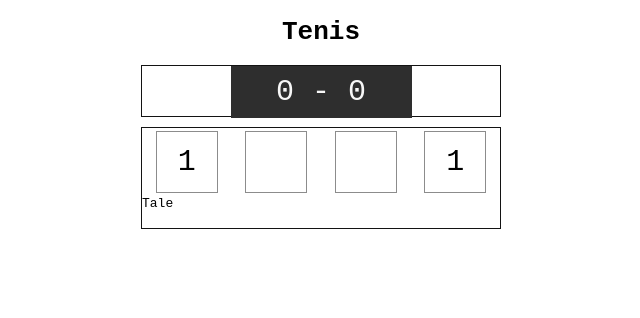
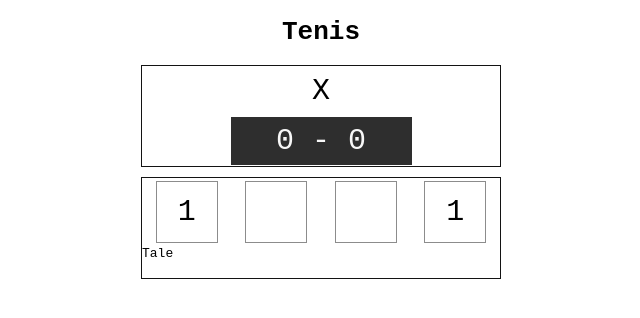
Before and after one commit to bcmfranco/tenis, a plain HTML site: page index.html in a window 1280 px wide. Shown: the whole page, without its empty margins (319-959 px from the left). Drawn offline with Linux system fonts and the light colour scheme.

```diff
--- a/index.html
+++ b/index.html
@@ -14,6 +14,7 @@
     <h1>Tenis</h1>
 
     <div id="board" class="light_borders">
+        <div id="set_score">x</div>
         <div id="game_score">0 - 0</div>
     </div>
 
--- a/main.js
+++ b/main.js
@@ -52,7 +52,7 @@
     $$('#dice_'+attacker+'').set('html', diff);
     $$('#dice_'+defender+'').set('html', '');
 
-    if(diff < 0){
+    if(diff < 1){
         add_point(defender);
     }
 
--- a/styles/styles.css
+++ b/styles/styles.css
@@ -21,15 +21,20 @@
     text-align: center;
     line-height: 50px;
     font-size: 30px;
+    display: grid;
+    grid-template-rows: repeat(2, 50px);
+    grid-template-columns: 1fr;
+    height: 100px;
 }
 
 #game_score{
     background-color: var(--fonts);
     color: var(--back);
     width: 50%;
-    margin: auto;
     border: 1px solid var(--fonts);
-    height: 100%;
+    height: 46px;
+    margin: auto auto;
+    line-height: 46px;
 }
 
 .roll {
```
